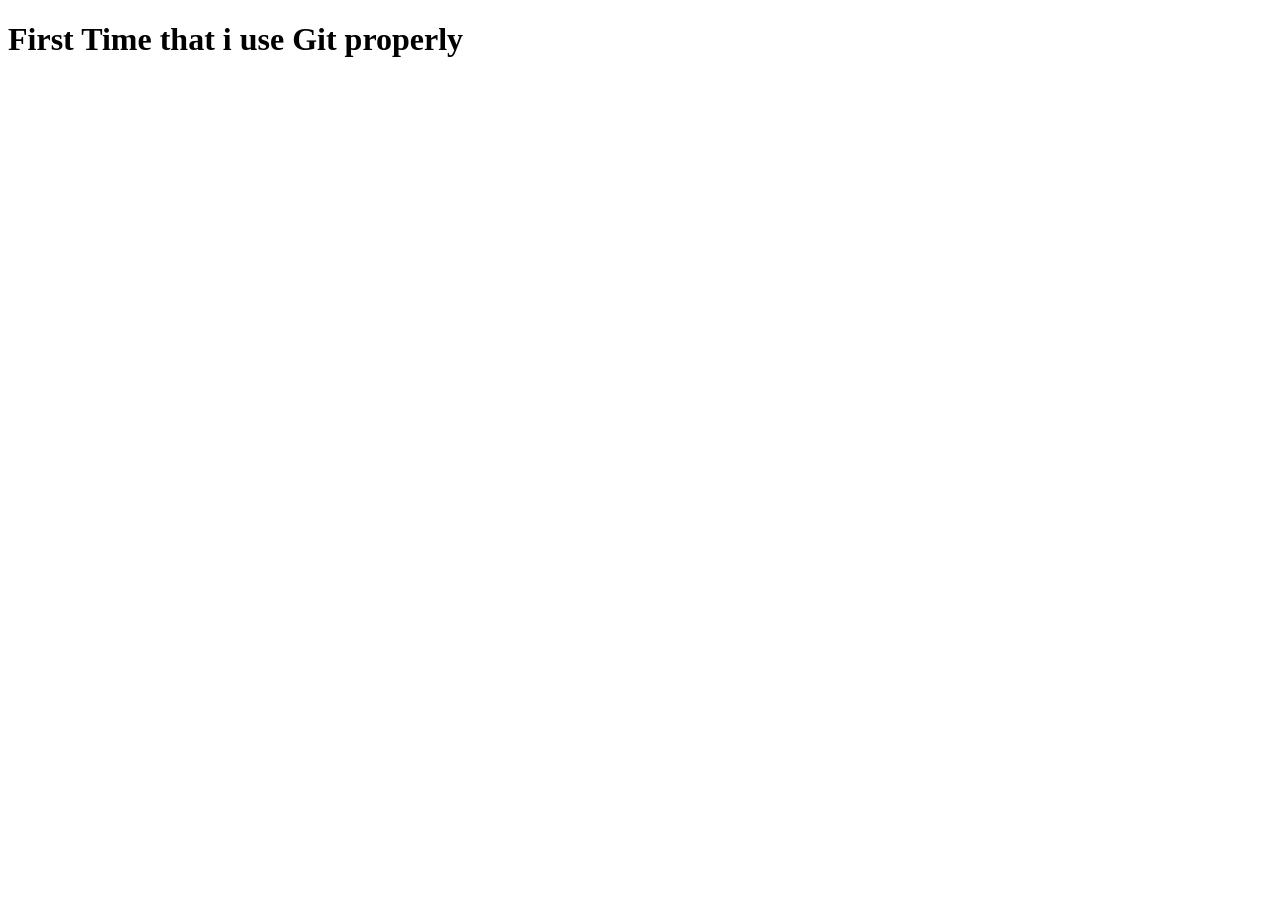
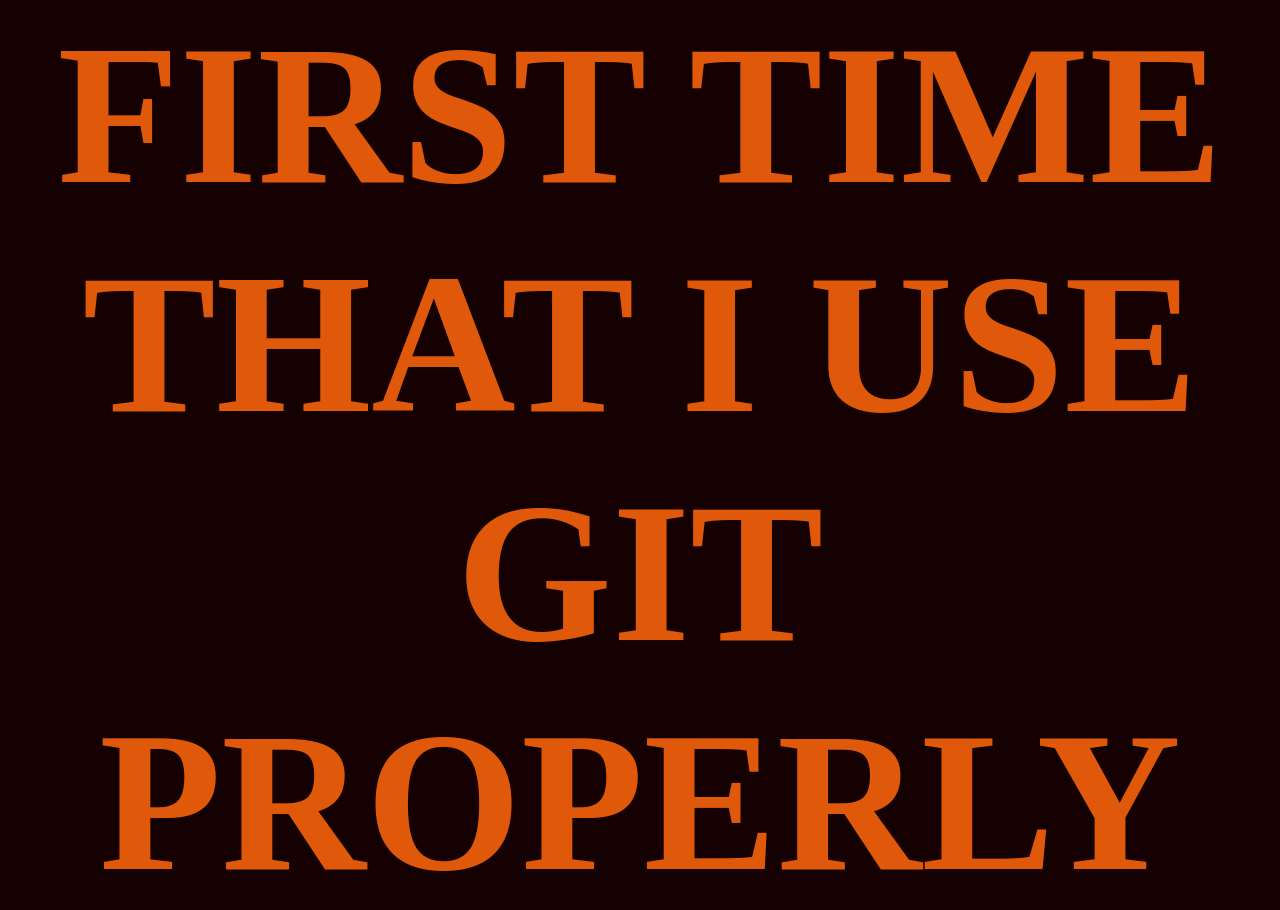
Before and after one commit to fab-ricio/coursGit, a plain HTML site: page index.html in a window 1280 px wide. Before the commit the page ends 800 px from the top, so only its background shows below. Drawn offline with Linux system fonts and the light colour scheme.

Commit message:
Ajout du CSS

```diff
--- a/index.html
+++ b/index.html
@@ -5,6 +5,7 @@
     <meta charset="UTF-8">
     <meta name="viewport" content="width=device-width, initial-scale=1.0">
     <title>FirstGit</title>
+    <link rel="stylesheet" href="style.css">
 </head>
 
 <body>
--- /dev/null
+++ b/style.css
@@ -0,0 +1,13 @@
+* {
+    margin: 0;
+    padding: 0;
+    box-sizing: border-box;
+    background-color: rgb(21, 1, 1);
+}
+
+h1 {
+    text-transform: uppercase;
+    font-size: 200px;
+    color: rgb(224, 88, 9);
+    text-align: center;
+}
```
